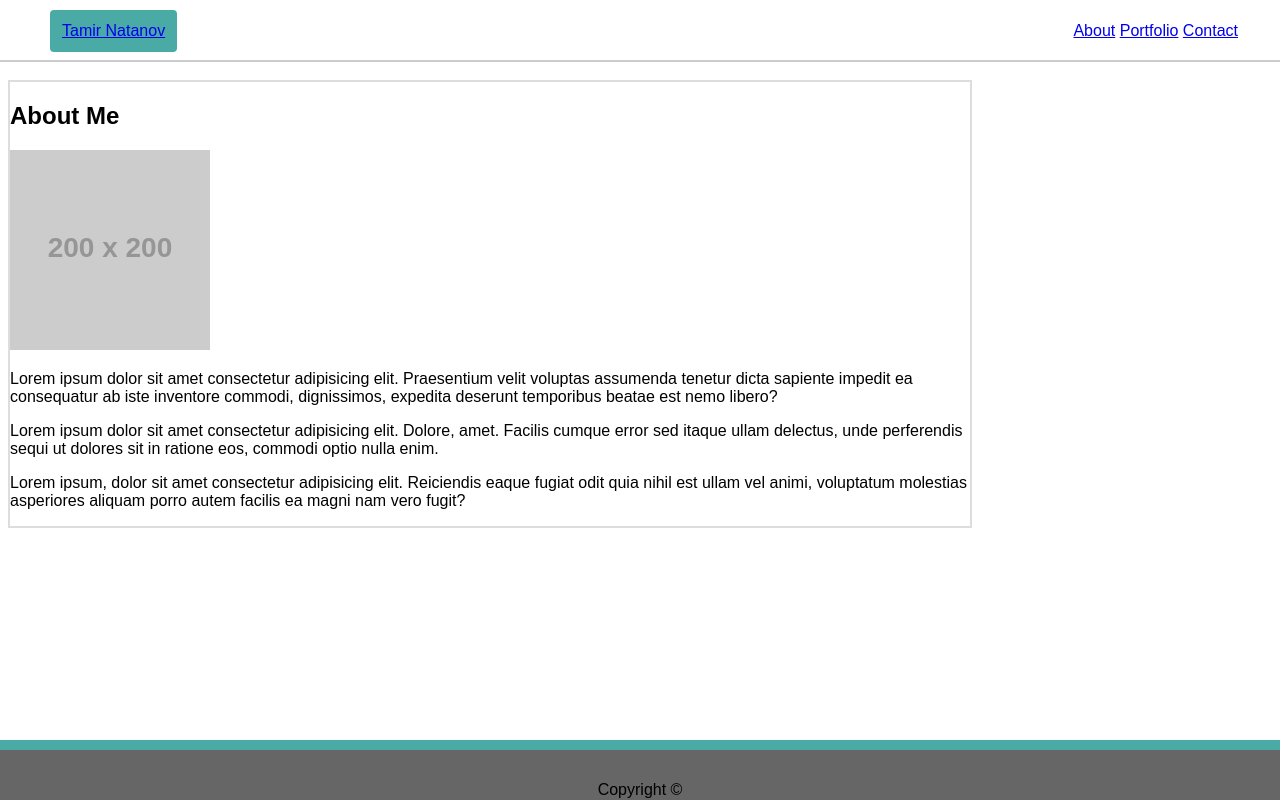
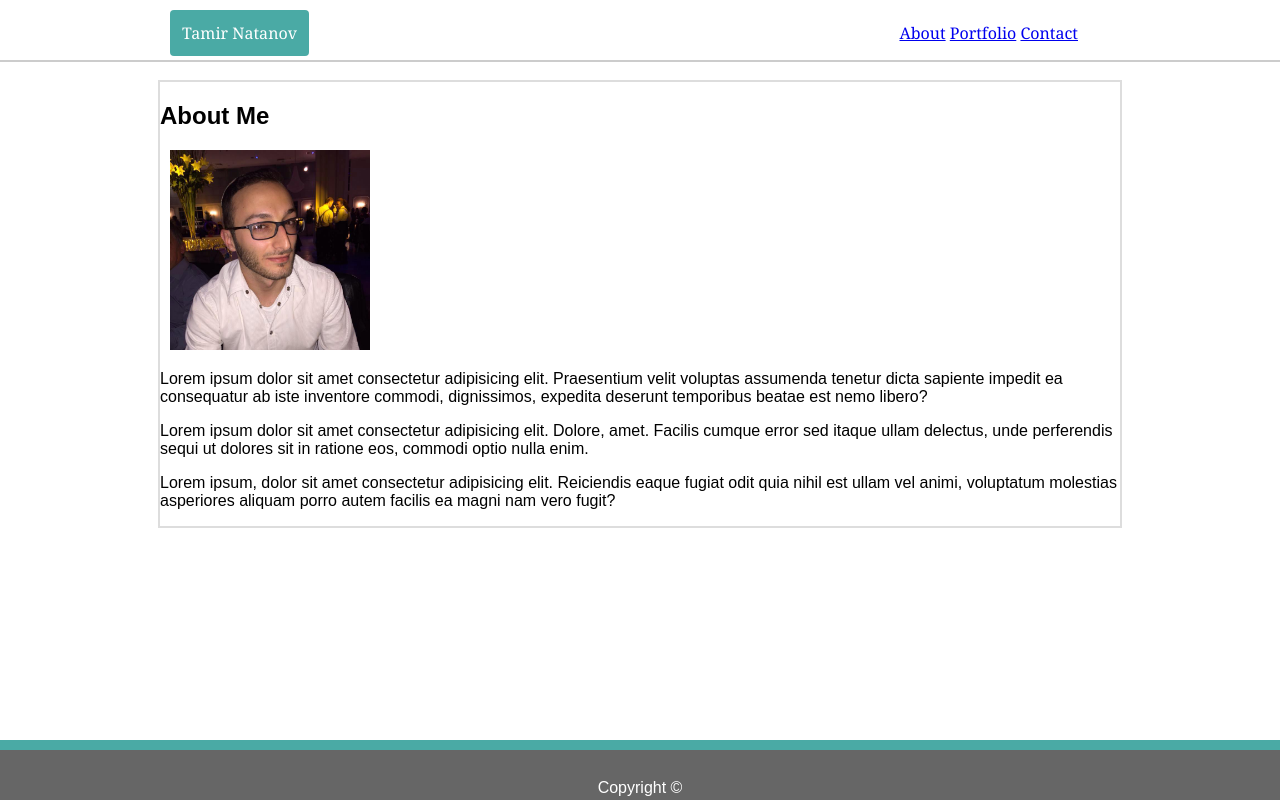
Before and after one commit to et-nat1995/HW-WireFrame.github.io, a plain HTML site: page index.html in a window 1280 px wide. Drawn offline with Linux system fonts and the light colour scheme; placeholder pictures from the web are drawn by us.

Commit message:
pretty much done

```diff
--- a/assets/styles.css
+++ b/assets/styles.css
@@ -2,6 +2,14 @@ body{
     font-family: 'Arial', 'Helvetica Neue', Helvetica, sans-serif;
 }
 
+header{
+    font-family: 'Georgia', Times, Times New Roman, serif;
+}
+img{
+    height: 200px;
+    width: 200px;
+    margin-left: 10px;
+}
 footer{
     position: fixed;
     bottom: 0;
@@ -10,15 +18,14 @@ footer{
     height: 50px;
     background-color: #666666;
     text-align: center;
-    line-height: 80px;
+    line-height: 75px;
     border-top: 10px solid #4aaaa5;
 
 }
 header{
     background: #ffffff;
+}
 
-
-}
 #mastHead{
     overflow: hidden;
     position: fixed;
@@ -33,11 +40,15 @@ header{
 #logo{
     float: left;
     background-color: #4aaaa5;
-    margin-left: 40px;
     padding: 12px;
     border-radius: 4px;
-    /* border: 2px solid #666666; */
     text-align: center;
+    color: white;
+    text-decoration: none;
+
+}
+#logo:hover{
+    text-decoration: underline;
 }
 nav{
     float: right;
@@ -51,5 +62,14 @@ nav{
     border: 2px solid #dddddd;
     background: #ffffff;
     width: 960px;
-    /* padding-right: 20px; */
 }
+
+.container{
+    width: 960px;
+    margin: auto;
+    color: white;
+}
+
+p, h1, h2, h3, form{
+    color: black;
+}
--- a/index.html
+++ b/index.html
@@ -22,7 +22,7 @@
     <div id="main-container" class="container">
         <section class="main-section">
             <h1>About Me</h1>
-            <img src="http://placehold.it/200x200" class= "auth0image" alt="">
+            <img src="assets/MyFace.jpg" class= "auth0image" alt="">
             <p>
                 Lorem ipsum dolor sit amet consectetur adipisicing elit. Praesentium velit voluptas assumenda tenetur dicta sapiente impedit ea consequatur ab iste inventore commodi, dignissimos, expedita deserunt temporibus beatae est nemo libero?
             </p>
```
Also changed, not shown: contact.html (+5 -2 lines), portfolio.html (+1 -1 lines), assets/MyFace.jpg (added), 2 other files.
